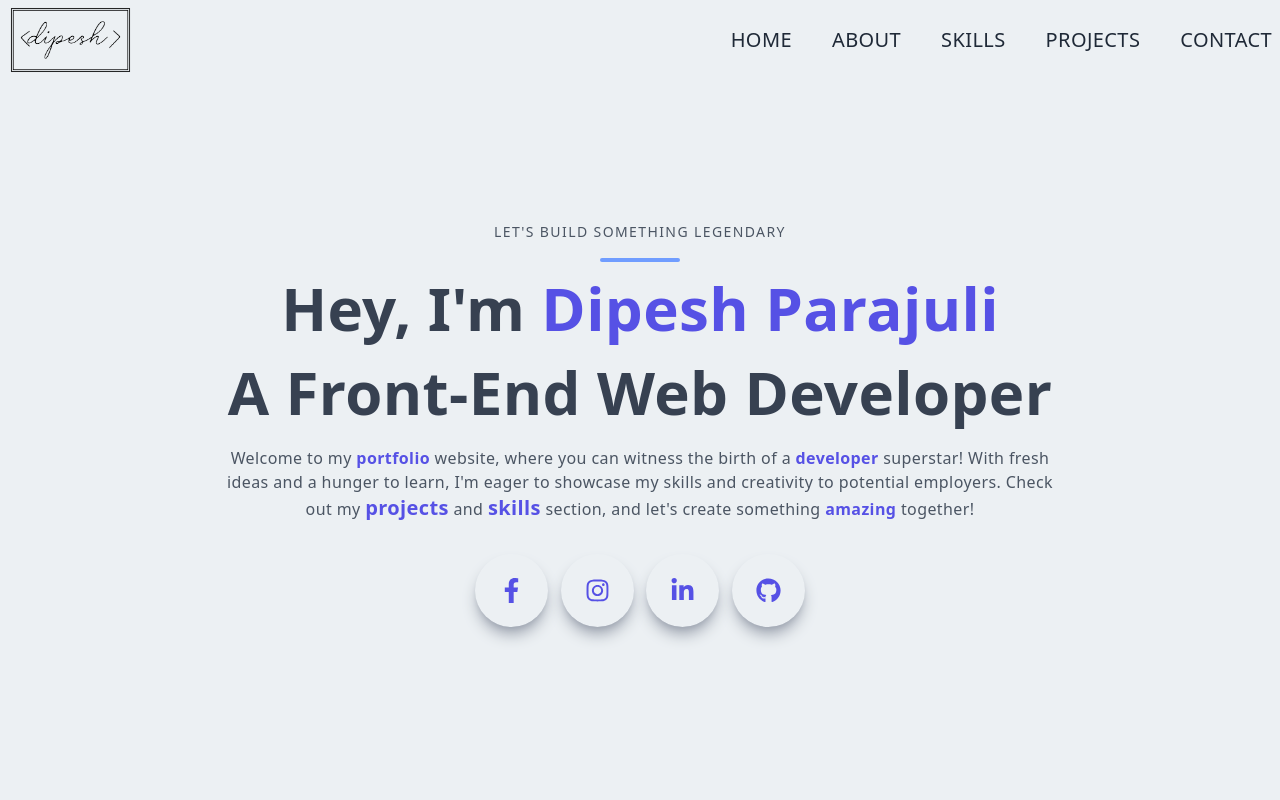
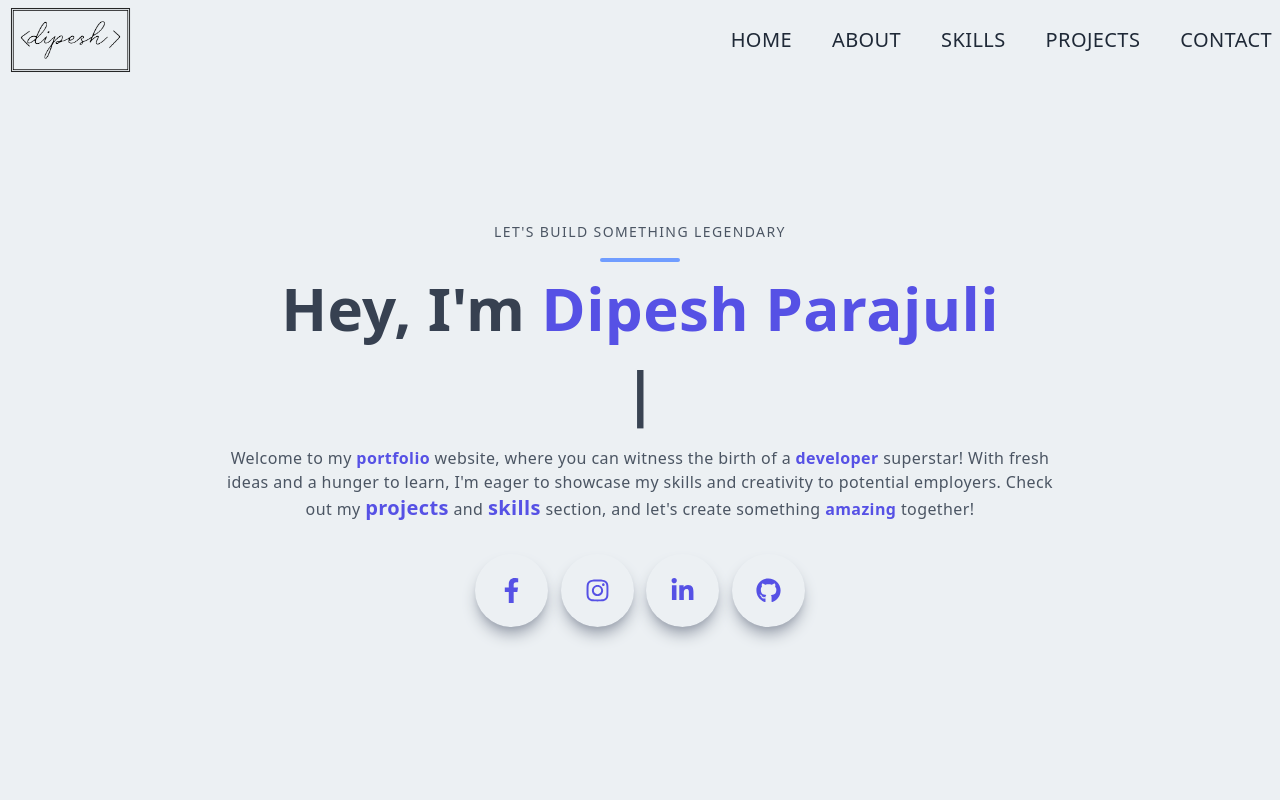
Before and after one commit to catkidd/portfolio-nextjs, a Next.js app: page / in a window 1280 px wide. Shown: the top 800 px of the page. Built offline with nearby package versions, Linux system fonts and the light colour scheme.

Commit message:
feat: typewriter feature added

```diff
--- a/components/Main.jsx
+++ b/components/Main.jsx
@@ -1,4 +1,5 @@
 import React from "react";
+import Typewriter from "typewriter-effect";
 import { FaFacebookF, FaGithub, FaInstagram, FaLinkedinIn } from "react-icons/fa";
 
 const Main = () => {
@@ -15,7 +16,24 @@ const Main = () => {
                         <h1 className="py-4 text-gray-700">
                             Hey, I&apos;m <span className="text-[#5651e5]">Dipesh Parajuli</span>
                         </h1>
-                        <h1 className="py-2 text-gray-700">A Front-End Web Developer</h1>
+                        <h1 className="py-2 text-gray-700">
+                            <Typewriter
+                                options={{
+                                    strings: [
+                                        "Front-End Developer",
+                                        "Web Developer",
+                                        "Web Designer",
+                                        "React Developer",
+                                        "Next.js Developer",
+                                        "Full Stack Developer",
+                                    ],
+                                    autoStart: true,
+                                    loop: true,
+                                    delay: 120,
+                                    pauseFor: 2000,
+                                }}
+                            />
+                        </h1>
                         <p className="py-4 text-gray-600 max-w-[70%] m-auto">
                             Welcome to my{" "}
                             <span className="text-[#5651e5] font-semibold">portfolio</span> website,
```
